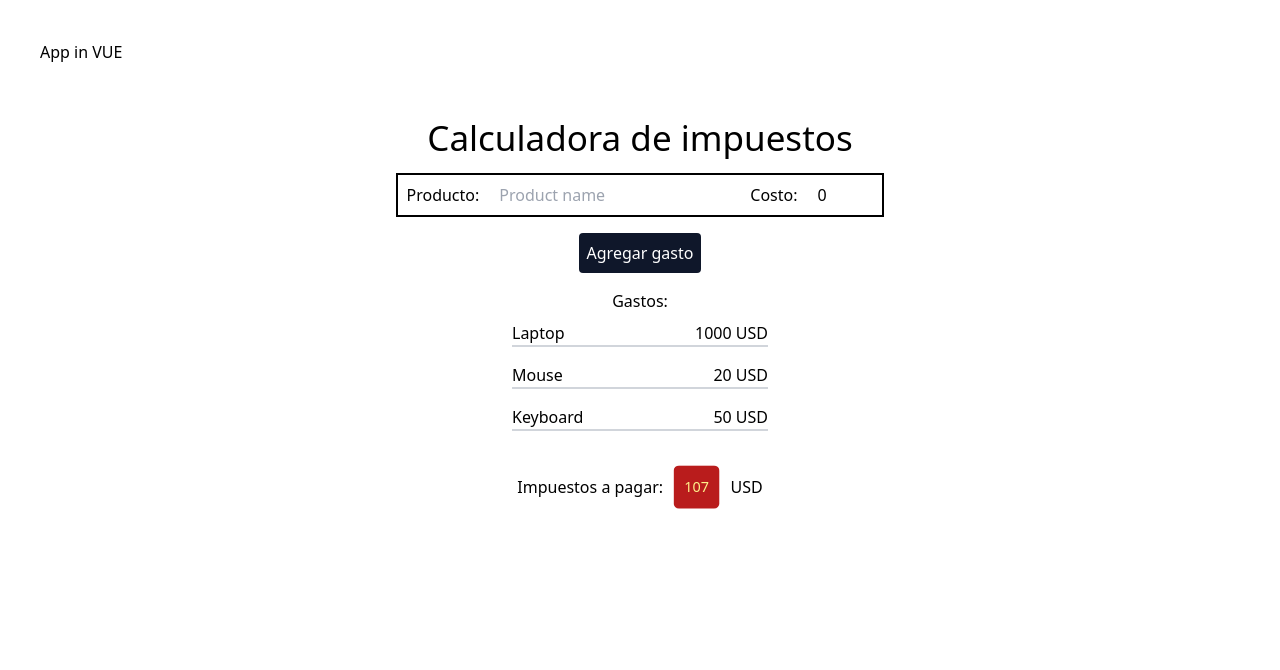
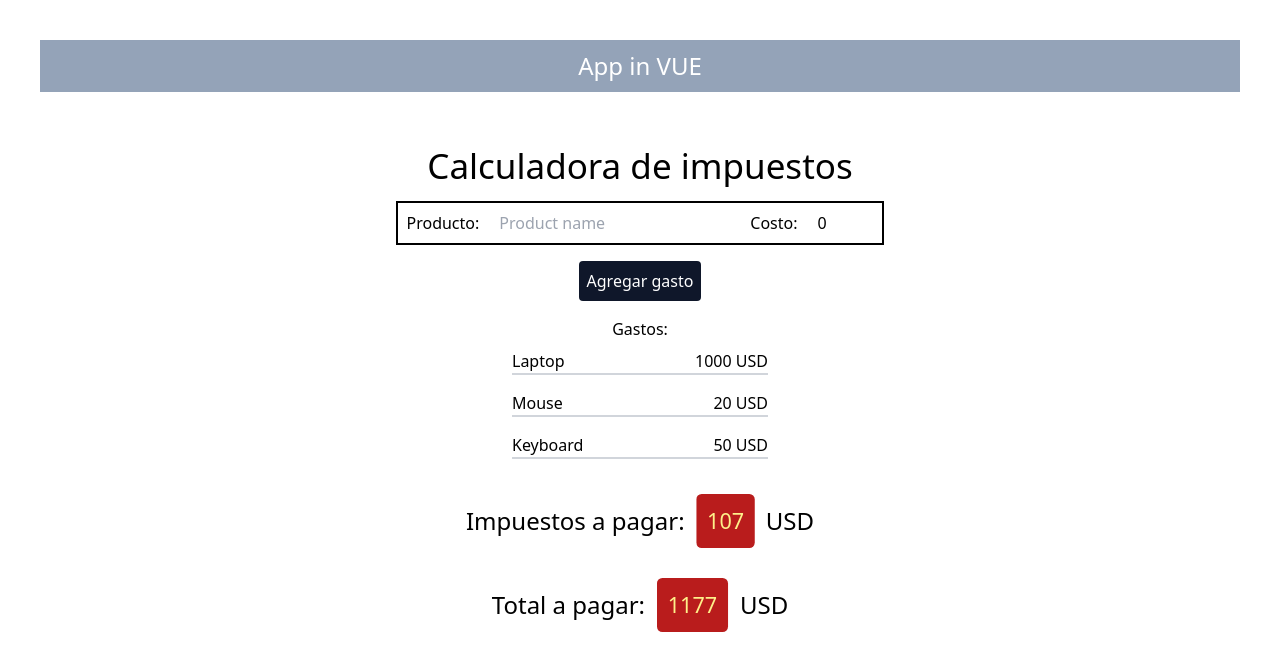
Before and after one commit to cubandeveloper89/gogodev, a Vue app: page / in a window 1280 px wide. Shown: the top 670 px of the page. Built offline with nearby package versions, Linux system fonts and the light colour scheme.

Commit message:
directives with arg

```diff
--- a/src/App.vue
+++ b/src/App.vue
@@ -1,5 +1,5 @@
 <template>
-  <div class="m-10">App in VUE</div>
+  <div class="m-10 bg-slate-400 p-3 text-center text-white font-medium text-lg" v-value-size:lg>App in VUE</div>
 
   <TaxCalculator/>
 
--- a/src/components/TaxCalculator.vue
+++ b/src/components/TaxCalculator.vue
@@ -20,10 +20,22 @@
         <span
         class="mt-6 flex gap-2 items-center"
         v-if="tax"
+        v-value-size:lg
         >
             Impuestos a pagar:
                 <div id="breathing-button" class=" p-3 bg-red-700 rounded-md text-yellow-200 font-medium">
                     {{ tax }}
+                </div>
+            USD
+        </span>
+        <span
+        class="mt-6 flex gap-2 items-center"
+        v-if="tax"
+        v-value-size:lg
+        >
+            Total a pagar:
+                <div id="breathing-button" class=" p-3 bg-red-700 rounded-md text-yellow-200 font-medium">
+                    {{ total }}
                 </div>
             USD
         </span>
@@ -40,6 +52,9 @@ let bills =  ref<{product:string, amount: number }[]>([
 ]);
 let newProduct = ref('');
 let newAmount = ref(0);
+let total = computed(()=>{
+    return bills.value.reduce((total, bill) => total + bill.amount, 0) + tax.value;
+});
 const vat = 10;
 
 
--- a/src/main.ts
+++ b/src/main.ts
@@ -17,4 +17,28 @@ app.directive('custom-size', {
     },
 })
 
+app.directive('value-size', {
+    beforeMount:(el,binding) =>{
+        let size = 18;
+        switch(binding.arg){
+            case 'sm':
+                size = 12;
+                break;
+                case 'md':
+                size = 18;
+                break;
+            case 'lg':
+                size = 24;
+                break;
+            case 'xl':
+                size = 40;
+                break;
+                case 'xxl':
+                size = 72;
+                break;
+        }
+        el.style.fontSize = size + 'px';
+    },
+})
+
 app.mount('#app')
```
